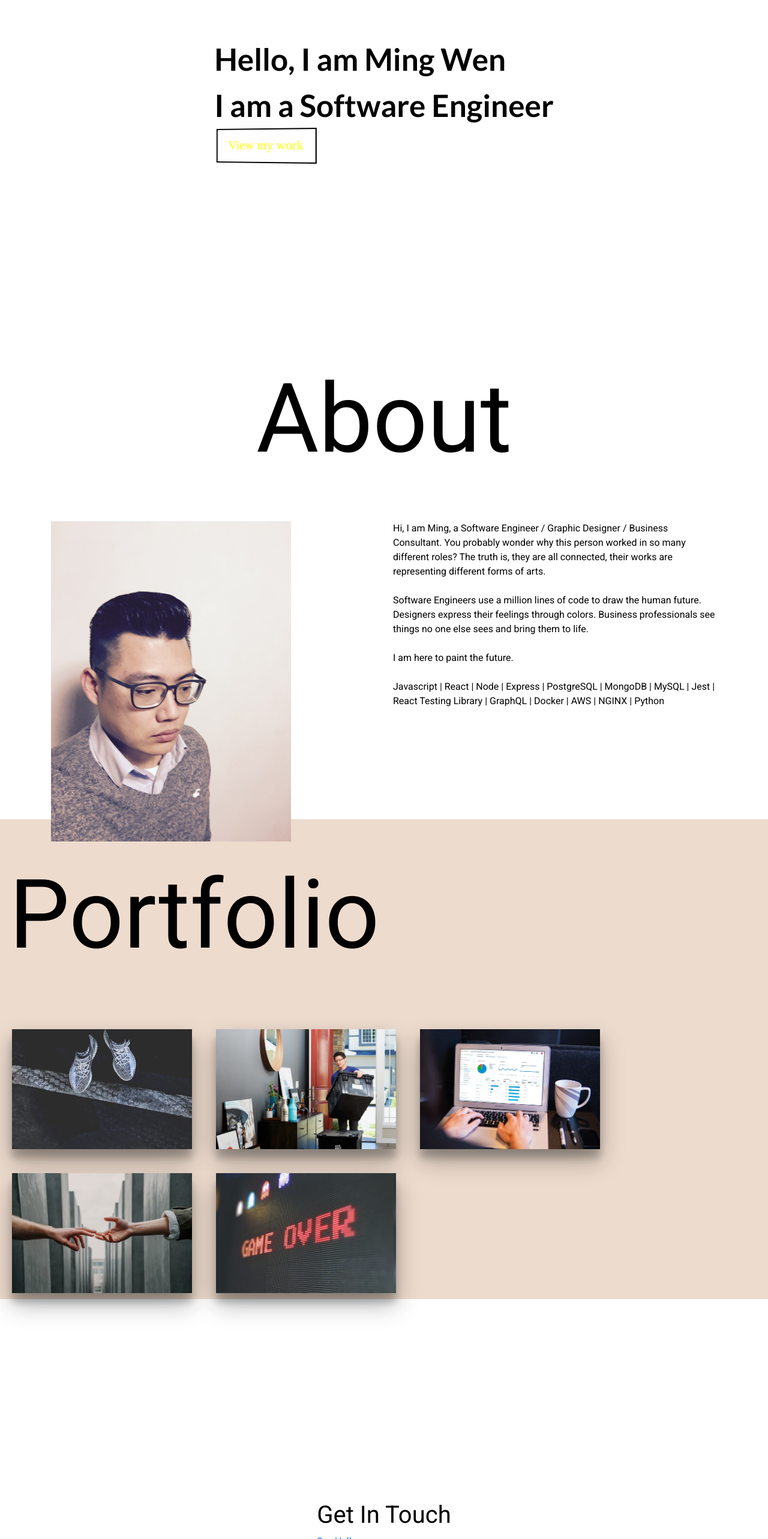
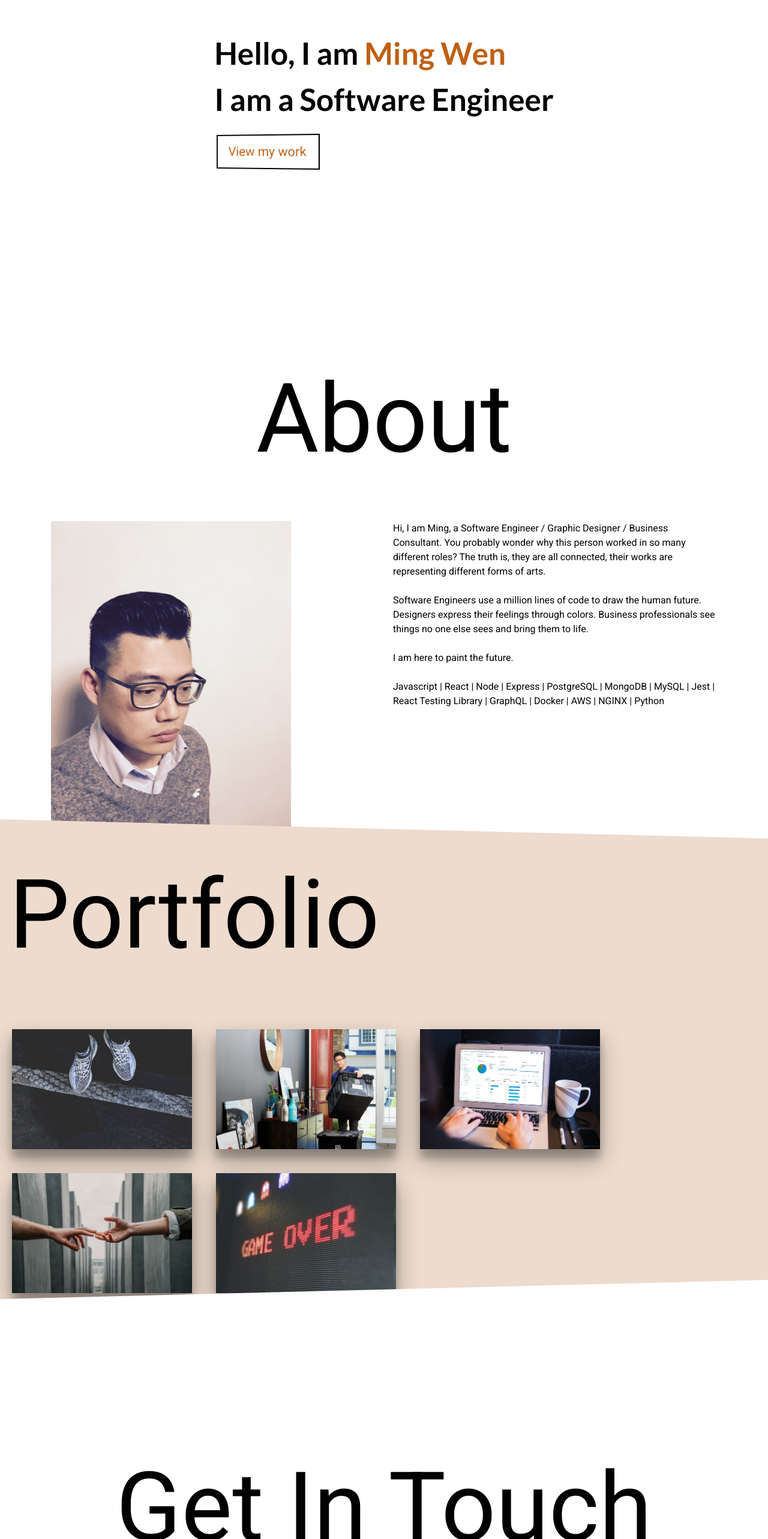
Before and after one commit to mingwencode/myPortfolio, a React app: page / in a window 1280 px wide. Shown: the part 234-2800 px from the top of the page at 60% size. Built offline with nearby package versions, Linux system fonts and the light colour scheme.

Commit message:
update color

```diff
--- a/client/src/components/Contact.jsx
+++ b/client/src/components/Contact.jsx
@@ -4,8 +4,11 @@ const Contact = () => {
   return (
     <div className='single-page' id='contact'>
       <div className='contact-page'>
-        <h1>Get In Touch</h1>
-        <a className='media-link' href='mailto:mingwen314@gmail.com' rel='noopener noreferrer' target='_blank'>Say Hello</a><br></br>
+        <h1 className='page-title'>Get In Touch</h1>
+        <div>
+          I am available for hire. If you want to talk to me about an opportunity, a project collaboration or just say Hi, I will get back to to ASAP.
+        </div>
+        <a className='media-link' href='mailto:mingwen314@gmail.com' rel='noopener noreferrer' target='_blank'>SEND MESSAGE</a><br></br>
         <a className='media-link' href='https://github.com/mingwencode' rel='noopener noreferrer' target='_blank'>GitHub</a><br></br>
         <a className='media-link' href='https://www.linkedin.com/in/yimingwen/' rel='noopener noreferrer' target='_blank'>LinkedIn</a>
       </div>
--- a/client/src/components/Home.jsx
+++ b/client/src/components/Home.jsx
@@ -3,6 +3,15 @@ import Typist from 'react-typist';
 import Particles from "react-tsparticles";
 import { Link } from 'react-scroll';
 import Flip from 'react-reveal/Flip';
+import styled from 'styled-components';
+
+const NameDisplay = styled.span`
+  color: #C06014;
+`;
+
+const Intro = styled.div`
+  padding-bottom: 20px;
+`;
 
 const Home = () => {
 
@@ -22,8 +31,10 @@ const Home = () => {
     <div className='single-page' id='home'>
 
       <div className='home-page'>
+        <Intro>
           <Typist cursor={{ hideWhenDone: true, hideWhenDoneDelay: 0, }} onTypingDone={() => buttonState()}>
-          <span>Hello, I am Ming Wen</span>
+            <span>Hello, I am </span>
+            <NameDisplay>Ming Wen</NameDisplay>
             <br />
             <span>I am a Designer<Typist.Delay ms={500} />
             <Typist.Backspace count={8} delay={500} />
@@ -32,6 +43,7 @@ const Home = () => {
             <Typist.Delay ms={200} />
             </span>
           </Typist>
+        </Intro>
         {showButton ? <Flip left><button className='btnHome'><Link activeClass='active' to='portfolio' spy={true} smooth={true} duration={250}>View my work</Link></button></Flip> : null}
       </div>
     </div>
--- a/package.json
+++ b/package.json
@@ -41,6 +41,7 @@
     "react-tsparticles": "^1.29.0",
     "react-typist": "^2.0.5",
     "style-loader": "^2.0.0",
+    "styled-components": "^5.3.0",
     "tsparticles": "^1.29.0"
   }
 }
--- a/public/style.css
+++ b/public/style.css
@@ -73,10 +73,10 @@ a.active {
 
 .btnHome {
   box-sizing: inherit;
-  font-family: 'Raleway', serif;
+  font-family: 'Roboto', serif;
   font-weight: 400;
   font-size: 16pt;
-  color:yellow;
+  color:#C06014;
   background-color: transparent;
   border: 2px solid black;
   padding: 11px 19px;
@@ -85,9 +85,10 @@ a.active {
 }
 
 .btnHome:hover {
-  background-color: #e72e41;
+  background-color: #C06014;
   border: none;
-  border: 2px solid #e72e41;
+  border: 2px solid #C06014;
+  color: white;
 }
 
 .btnHome:focus {
@@ -106,6 +107,7 @@ a.active {
 
 #portfolio {
   background-color: #EDDBCD;
+  clip-path: polygon(0 0%, 100% 4%, 100% 96%, 0% 100%);
 }
 .project-card {
   /* max-height: 300px; */
```
Lines whose indentation alone changed are shown as unchanged.
